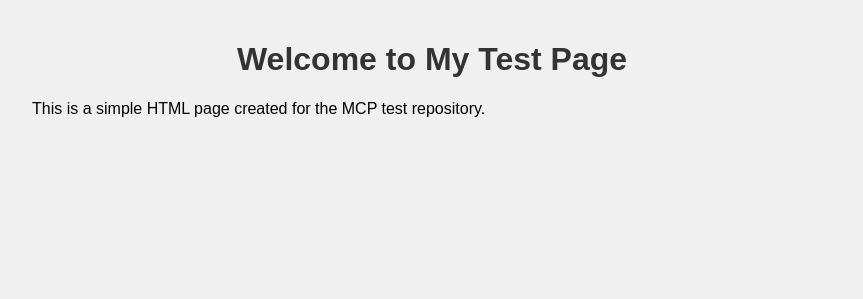
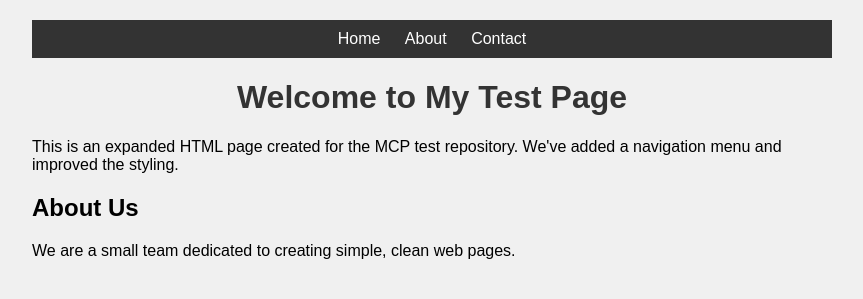
Before and after one commit to mmpkandra/mcp-test-2, a plain HTML site: page index.html in a window 1280 px wide. Shown: the whole page, without its empty margins (208-1071 px from the left). Drawn offline with Linux system fonts and the light colour scheme.

Commit message:
Add more content and navigation

```diff
--- a/index.html
+++ b/index.html
@@ -15,10 +15,29 @@
             color: #333;
             text-align: center;
         }
+        nav {
+            background-color: #333;
+            padding: 10px;
+            text-align: center;
+        }
+        nav a {
+            color: white;
+            text-decoration: none;
+            margin: 0 10px;
+        }
     </style>
 </head>
 <body>
+    <nav>
+        <a href="#home">Home</a>
+        <a href="#about">About</a>
+        <a href="#contact">Contact</a>
+    </nav>
+
     <h1>Welcome to My Test Page</h1>
-    <p>This is a simple HTML page created for the MCP test repository.</p>
+    <p>This is an expanded HTML page created for the MCP test repository. We've added a navigation menu and improved the styling.</p>
+
+    <h2>About Us</h2>
+    <p>We are a small team dedicated to creating simple, clean web pages.</p>
 </body>
 </html>
```
